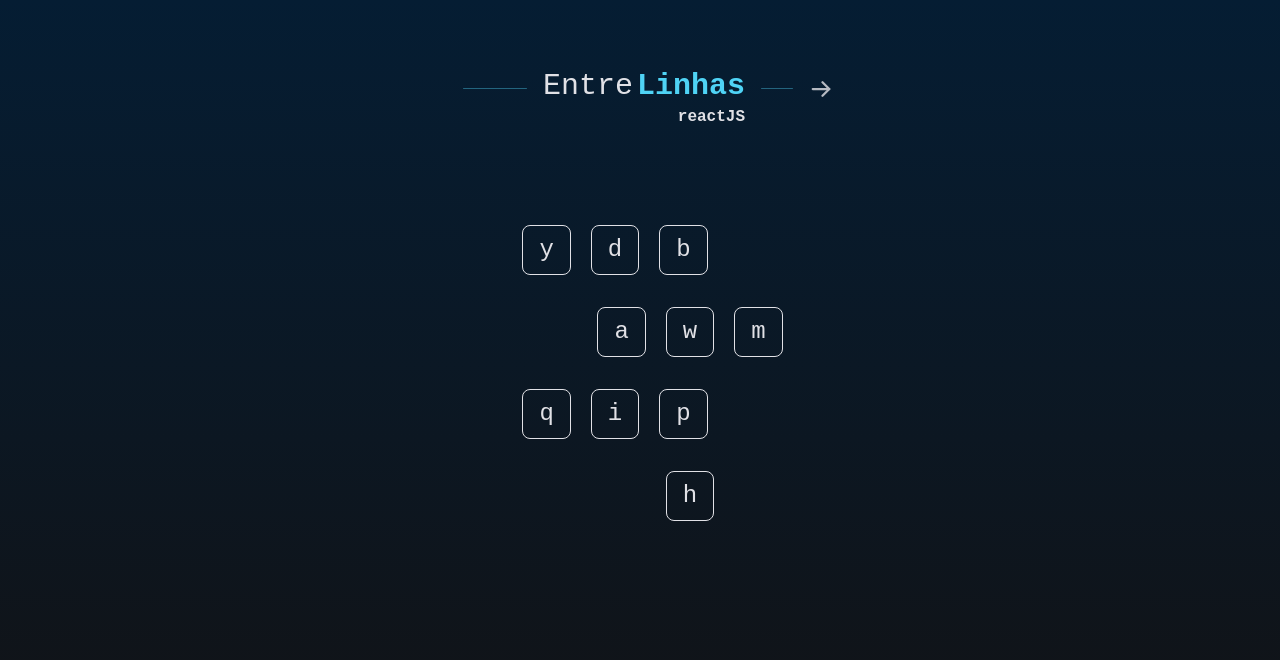
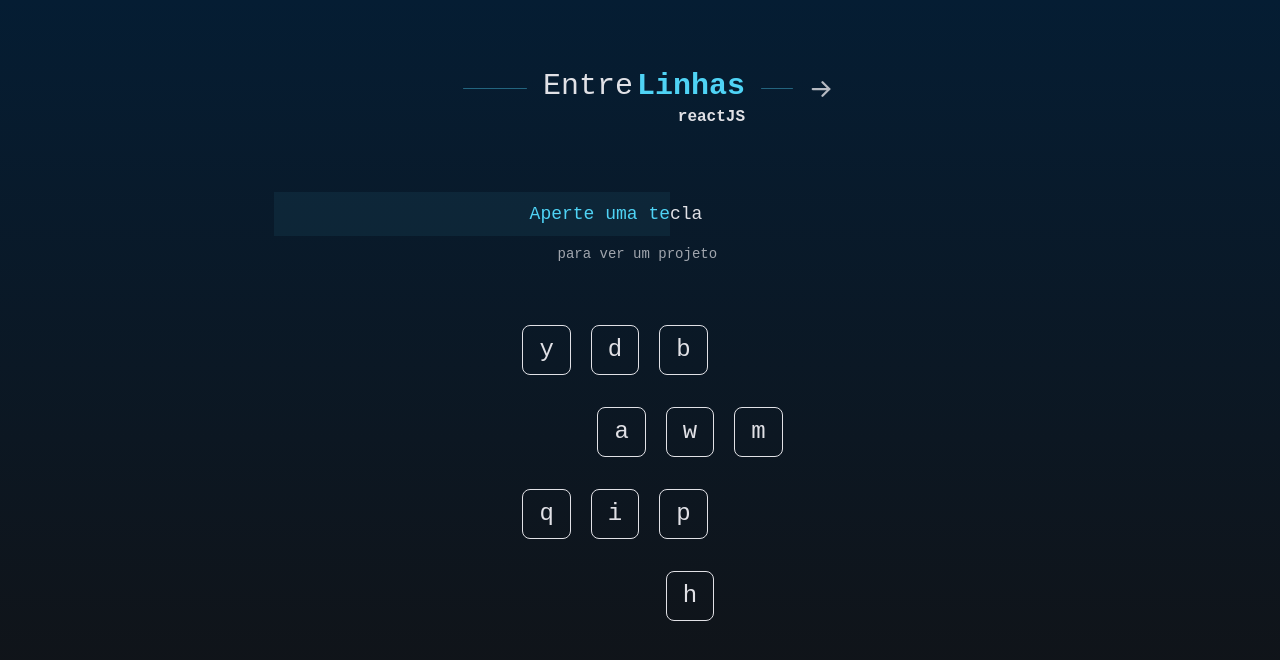
Before and after one commit to jemluz/showcase-test, a React (Vite) app: page /showcase/react in a window 1280 px wide. Shown: the top 660 px of the page. Built offline with nearby package versions, Linux system fonts and the light colour scheme.

Commit message:
add: ShowCase( ) call to action

```diff
--- a/src/layouts/Showcase/ProjectsNavigation/styled.ts
+++ b/src/layouts/Showcase/ProjectsNavigation/styled.ts
@@ -3,6 +3,7 @@ import styled from "styled-components";
 
 export const ProjectsContainer = styled.nav`
   margin-left: -100px;
+  margin-top: 100px;
 
   a {
     font-weight: 400;
--- a/src/layouts/Showcase/index.tsx
+++ b/src/layouts/Showcase/index.tsx
@@ -1,7 +1,7 @@
-import { ArrowLeft, ArrowRight, ListBullets } from 'phosphor-react'
-import { ReactElement, ReactNode, useEffect } from 'react'
+import { ArrowLeft, ArrowRight } from 'phosphor-react'
+import { useEffect } from 'react'
 import { NavLink } from 'react-router-dom'
-import { Container, Header, Line, Subtitle, Title } from './styled'
+import { CallToAction, Container, Header, Line, Subtitle, Title } from './styled'
 import { ProjectsNavigation } from './ProjectsNavigation'
 
 export interface ProjectButtonProps {
@@ -121,6 +121,17 @@ export function ShowcaseLayout({
         </h1>
       </Header>
 
+      <CallToAction tone={tone} data-aos="fade-right" data-aos-duration="1000" className="titulo mt-48 absolute text-right sm:w-6/12 sm:ml-24 md:w-10/12 lg:-ml-6 xl:w-full">
+        <h2 className="flex justify-center items-center md:mx-auto md:w-4/12">
+          <span className="first py-2 pl-32 text-lg sm:pl-32 md:-ml-64 lg:pl-64">Aperte uma te</span>
+          <span className="second text-lg">cla</span>
+        </h2>
+
+        <p className="third mt-2 pl-32 text-sm flex justify-center opacity-70 sm:w-10/12 md:pl-6 lg:pl-48  xl:pl-64">
+          para ver um projeto
+        </p>
+      </CallToAction>
+
       <ProjectsNavigation lines={lines} />
     </Container>
   )
--- a/src/layouts/Showcase/styled.ts
+++ b/src/layouts/Showcase/styled.ts
@@ -1,6 +1,4 @@
 import styled from 'styled-components'
-import { ShowcaseLayoutProps } from '.'
-import { NavLink } from 'react-router-dom'
 
 interface ShowcaseProps {
   tone: {
@@ -74,3 +72,28 @@ export const Line = styled.p<ShowcaseProps>`
   opacity: 0.4;
   margin-top: -16px;
 `
+
+export const CallToAction = styled.div<ShowcaseProps>`
+  font-family: t26-carbon, monospace;
+  font-weight: 600;
+
+  h2 {
+    font-weight: lighter;
+    font-size: 12px;
+
+    .first {
+      background:  ${(props) => props.tone.primary + '10'};
+      color: ${(props) => props.tone.primary};
+    }
+
+    .second {
+      background-color: transparent;
+      color: ${(props) => props.theme['gray-100']};
+    }
+
+  }
+
+  .third {
+    font-weight: 400;
+  }
+`
```
